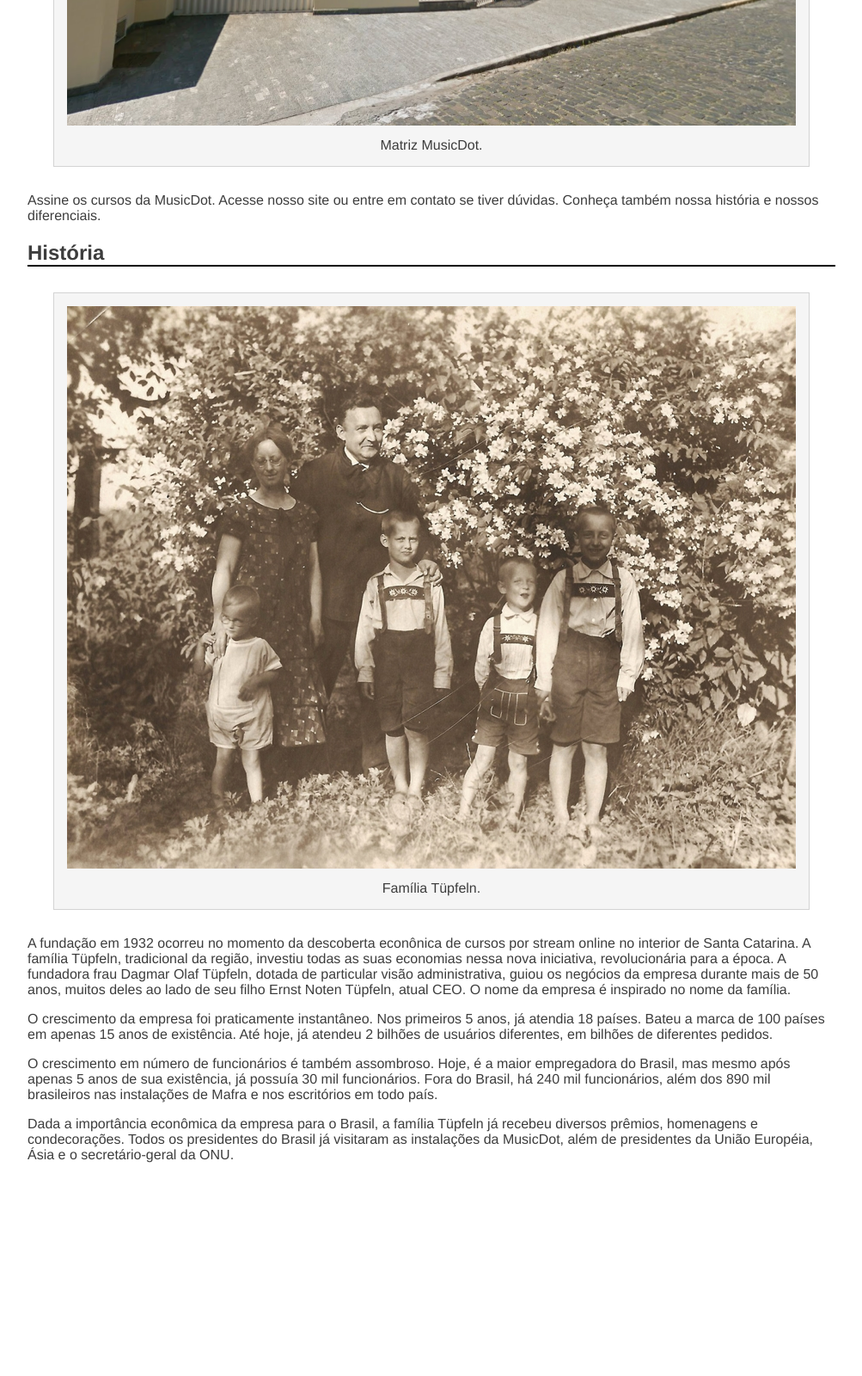
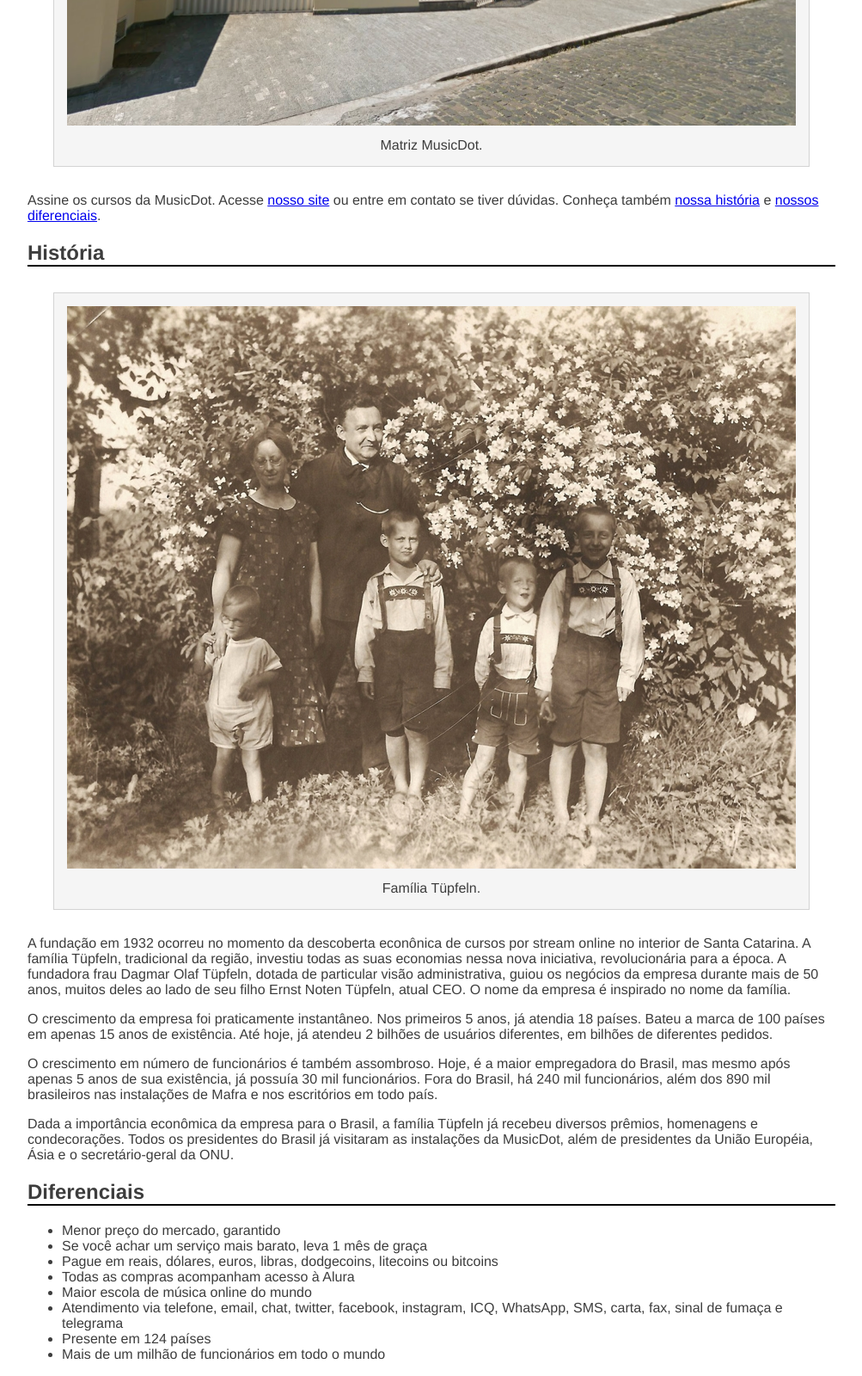
Before and after one commit to RSNF/MusicDot-Caelum, a plain HTML site: page sobre.html in a window 1280 px wide. Shown: the part 733-2333 px from the top of the page at 86% size, without its empty margins (138-1141 px from the left). Before the commit the page ends 2101 px from the top, so only its background shows below. Drawn offline with Linux system fonts and the light colour scheme.

Commit message:
exercicios cap 12

```diff
--- a/sobre.html
+++ b/sobre.html
@@ -18,22 +18,25 @@
       participação em 118 deles.
     </p>
     <p>
-      Nossa matriz fica em Mafra, em Santa Catarina. De lá,
-      saem grande parte das gravações de nossos cursos. Nossa matriz:
+      Nossa matriz fica
+      <a href="https://maps.google.com.br/?q=190,GabrielDequech,Mafra,SC">em Mafra, em Santa Catarina</a>.
+      De lá, saem grande parte das gravações de nossos cursos. Nossa matriz:
     </p>
     <figure>
       <img src="img/matriz-musicdot.png" alt="Matriz da musicdot"></img>
       <figcaption>Matriz MusicDot.</figcaption>
     </figure>
     <p>
-      Assine os cursos da MusicDot. Acesse nosso site ou entre em contato
-      se tiver dúvidas. Conheça também nossa história e nossos diferenciais.
+      Assine os cursos da MusicDot. Acesse <a href="index.html">nosso site</a> ou entre em contato
+      se tiver dúvidas. Conheça também <a href="#historia">nossa história</a>
+      e <a href="#diferenciais">nossos diferenciais</a>.
     </p>
-    <h2>História</h2>
+    <h2 id="historia">História</h2>
     <figure>
       <img src="img/familia-tupfeln.jpg" alt="Foto da família tüpfeln">
       <figcaption>Família Tüpfeln.</figcaption>
     </figure>
+    <!--paragraphs-->
     <p>
       A fundação em 1932 ocorreu no momento da descoberta econônica de cursos por stream online
       no interior de Santa Catarina. A
@@ -58,6 +61,20 @@
       homenagens e condecorações. Todos os presidentes do Brasil
       já visitaram as instalações da MusicDot, além de presidentes da União Européia, Ásia e o secretário-geral da ONU.
     </p>
+    <!--paragraphs-->
+    <h2 id="diferenciais"> Diferenciais </h2>
+    <!--unordered list-->
+    <ul>
+      <li> Menor preço do mercado, garantido </li>
+      <li> Se você achar um serviço mais barato, leva 1 mês de graça </li>
+      <li> Pague em reais, dólares, euros, libras, dodgecoins, litecoins ou bitcoins </li>
+      <li> Todas as compras acompanham acesso à Alura </li>
+      <li> Maior escola de música online do mundo </li>
+      <li> Atendimento via telefone, email, chat, twitter, facebook, instagram, ICQ, WhatsApp, SMS, carta, fax, sinal de fumaça e telegrama </li>
+      <li> Presente em 124 países </li>
+      <li> Mais de um milhão de funcionários em todo o mundo </li>
+    </ul>
+    <!--unordered list-->
   </body>
   <!--body-->
 </html>
```
Also changed, not shown: index.html (added, +1 -0 lines).
